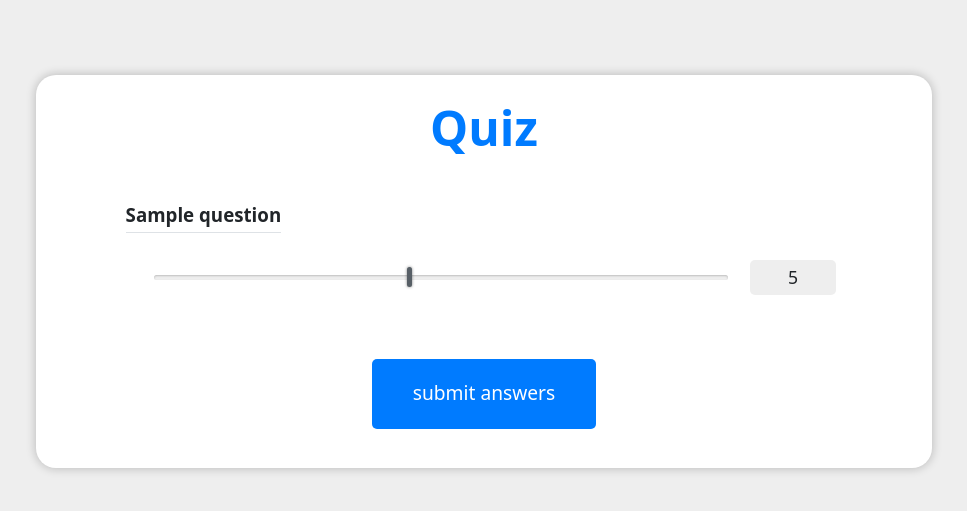
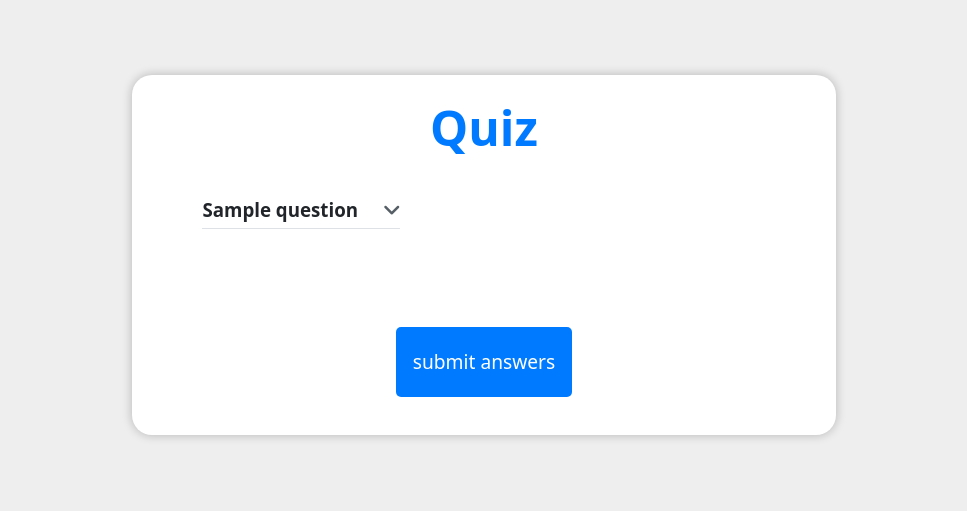
Before and after one commit to Ali-E-GH/AP-Project, a Django app: template Skincare_Recommendation_Platform/templates/Quizzes/quiz_page.html in a window 1280 px wide. Shown: the top 511 px of the page, without its empty margins (156-1123 px from the left). Run offline with Django 5.2, Linux system fonts and the light colour scheme; the template is opened without the code that fills it: most values are stand-ins (such as "Sample title", 1, 10 or a date in 2020); data that the repository does not hold is empty; parts of the project's set-up code (start-up, migrations or seed data) failed here and were passed over; some libraries are stand-ins or nearby versions.

Commit message:
quiz page done

```diff
--- a/Skincare_Recommendation_Platform/Products/models.py
+++ b/Skincare_Recommendation_Platform/Products/models.py
@@ -9,7 +9,7 @@ from Choices.models import IngredientsChoices, SkinTypeChoices, SkinConcernsChoi
 # Create your models here.
 
 class Product(models.Model):
-    id = models.IntegerField(primary_key=True)
+    # id = models.IntegerField(primary_key=True)
     name = models.CharField(max_length= 255)
     brand = models.CharField(max_length= 255)
     price = models.DecimalField(max_digits=8, decimal_places=2)
--- a/Skincare_Recommendation_Platform/Quizzes/views.py
+++ b/Skincare_Recommendation_Platform/Quizzes/views.py
@@ -19,5 +19,6 @@ def QuizPage(request):
             else:
                 answer = request.POST.get(key)
             answers[question.id] = answer # type: ignore
+    question_ids = [question.id for question in questions] # type: ignore
 
-    return render(request, 'Quizzes/quiz_page.html', {'questions': questions})
+    return render(request, 'Quizzes/quiz_page.html', {'questions': questions, 'question_ids':question_ids})
--- a/Skincare_Recommendation_Platform/static/Products/search_page.css
+++ b/Skincare_Recommendation_Platform/static/Products/search_page.css
@@ -78,6 +78,7 @@ section {
   display: flex;
   flex-wrap: wrap;
   justify-content: flex-start;
+  align-content: flex-start;
   padding: 8px;
 }
 
@@ -89,7 +90,6 @@ section {
   /* box-shadow: 0px 0px 10px 1px var(--shadow); */
   /* padding: 12px; */
   margin: 8px;
-
   display: flex;
   flex-direction: column;
   align-items: center;
--- a/Skincare_Recommendation_Platform/static/Quizzes/quiz_page.css
+++ b/Skincare_Recommendation_Platform/static/Quizzes/quiz_page.css
@@ -15,11 +15,12 @@ body{
 }
 .quiz_container{
     height: auto;
-    width: 70%;
+    width: 55%;
     background-color: var(--background);
     box-shadow: 0px 0px 10px 1px var(--shadow);
     border-radius: 20px;
     margin-top: 75px;
+    margin-bottom: 75px;
     display: flex;
     flex-direction: column;
     justify-content: space-around;
@@ -56,7 +57,7 @@ form button{
     margin-top: 60px;
 }
 form button:hover{
-    background-color: var(--secondary);
+    background-color: var(--link);
     cursor: pointer;
 }
 /* form input{
@@ -89,39 +90,40 @@ form input:-webkit-autofill:focus{
     color: var(--text);
 }
 .q_container{
+    margin-bottom: 20px;
     width: 80%;
     display: flex;
     flex-direction: column;
     align-items: flex-start;
     justify-content: space-around;
-    height: 120px;
+    height: auto;
 }
-.options, .slider{
-    display: flex;
-    flex-wrap: wrap;
-    flex-direction: row;
-    justify-content: space-around;
+.options{
+    display: none;
+    flex-direction: column;
     width: 100%;
+    align-items: flex-start;
 }
 .slider input{
     width: 100%;
 }
   /* Hide the default checkbox */
 label{
-    width: 15%;
+    width: 50%;
     min-width: 10%;
     background-color: var(--surface);
     color: var(--text);
-    font-size: 1.1em;
+    font-size: 1em;
     height: 35px;
     display: flex;
     align-items: center;
-    justify-content: center;
+    justify-content: flex-start;
     border-radius: 5px;
     font-weight: 400;
     margin-left: 10px;
     margin-top: 10px;
     padding-bottom: 1px;
+    padding-left: 15px;
 }
 input[type="checkbox"]{
     display: none;
@@ -136,11 +138,11 @@ input[type="checkbox"] + label:hover{
     cursor: pointer;
 }
 input[type="checkbox"]:checked + label{
-    background-color: rgb(0, 151, 0);
+    background-color: var(--primary);
     color: var(--text-on-primary);
 }
 input[type="checkbox"]:checked + label:hover{
-    background-color: rgb(0, 200, 0);
+    background-color: var(--link);
     cursor: pointer;
 }
 form h3{
@@ -148,13 +150,30 @@ form h3{
     padding-bottom: 5px;
     color: var(--text);
 }
+.arrow{
+  font-size: 20px;
+  color: var(--secondary);
+  margin-left: 20px;
+}
+.arrow:hover{
+  color: var(--primary);
+  cursor: pointer;
+}
+.arrow.clicked{
+  color: var(--secondary);
+}
+.arrow.clicked:hover{
+  color: var(--secondary);
+}
 .slider {
     position: relative;
     width: 100%;
-    display: flex;
+    display: none;
+    flex-wrap: wrap;
     flex-direction: row-reverse;
     align-items: center;
     gap: 10px;
+    justify-content: space-around;
 }
 
 .slider-value {
--- a/Skincare_Recommendation_Platform/templates/Quizzes/quiz_page.html
+++ b/Skincare_Recommendation_Platform/templates/Quizzes/quiz_page.html
@@ -3,6 +3,7 @@
 {% block extra_head %}
     <link rel="stylesheet" href="{% static 'variables.css' %}">
     <link rel="stylesheet" href="{% static 'Quizzes/quiz_page.css' %}">
+    <script src="{% static 'Quizzes/quiz_page.js' %}"></script>
 {% endblock %}
 {% block title %}
     Quiz
@@ -10,31 +11,31 @@
 {% block content %}
     {% block header %}
     {% endblock %}
-    <div class="quiz_container">
+    <div class="quiz_container" id="quiz_container" data-question_ids="{{ question_ids }}">
         <h2>Quiz</h2>
         <form method="post" action=".">
             {% csrf_token %}
             {% for question in questions %}
             <div class="q_container">
-                <h3>{{ question.question }}</h3>
+                <h3>{{ question.question }} <span class="arrow"><i class="fa-solid fa-angle-down" id="question_{{question.id}}_arrow"></i></span></h3>
                 {% if question.type == 'multiple_choice'%}
-                    <div class="options">
+                    <div class="options" id="question_{{ question.id }}_options">
                         {% for option in question.options %}
-                            <input type="checkbox" name="question_{{ question.id }}" id="{{option}}" value="{{ option }}">
+                            <input type="checkbox" name="question_{{ question.id }}" id="{{option}}" class="question_{{ question.id }}" value="{{ option }}" data-q_type="{{ question.type }}">
                             <label for="{{option}}">{{ option }}</label>
                         {% endfor %}
                     </div>
                 {% elif question.type == 'single_choice'%}
-                    <div class="options">
+                    <div class="options"  id="question_{{ question.id }}_options">
                         {% for option in question.options %}
-                            <input type="checkbox" name="question_{{ question.id }}" id="{{option}}" value="{{ option }}">
+                            <input type="checkbox" name="question_{{ question.id }}" id="{{option}}" class="question_{{ question.id }}" value="{{ option }}" data-q_type="{{ question.type }}">
                             <label for="{{option}}">{{ option }}</label>
                         {% endfor %}
                     </div>
                 {% else %}
-                    <div class="slider">
+                    <div class="slider"  id="question_{{ question.id }}_options">
                         <output class="slider-value">5</output>
-                        <input name="question_{{ question.id }}" type="range" min="1" max="10" value="5" oninput="this.previousElementSibling.textContent = this.value">
+                        <input name="question_{{ question.id }}" type="range" min="1" max="10" value="5" oninput="this.previousElementSibling.textContent = this.value" data-q_type="{{ question.type }}" class="question_{{ question.id }}">
                         <div class="slider_fill"></div>
                     </div>
                 {% endif %}
```
Also changed, not shown: Skincare_Recommendation_Platform/Home/views.py (+11 -11 lines), Skincare_Recommendation_Platform/Quizzes/models.py (+2 -5 lines), Skincare_Recommendation_Platform/static/Quizzes/quiz_page.js (+36 -0 lines), Skincare_Recommendation_Platform/Products/migrations/0012_alter_product_id.py (deleted), Skincare_Recommendation_Platform/Quizzes/migrations/0010_remove_question_question_length_and_more.py, Skincare_Recommendation_Platform/Quizzes/migrations/0011_alter_question_question_length.py (deleted).
